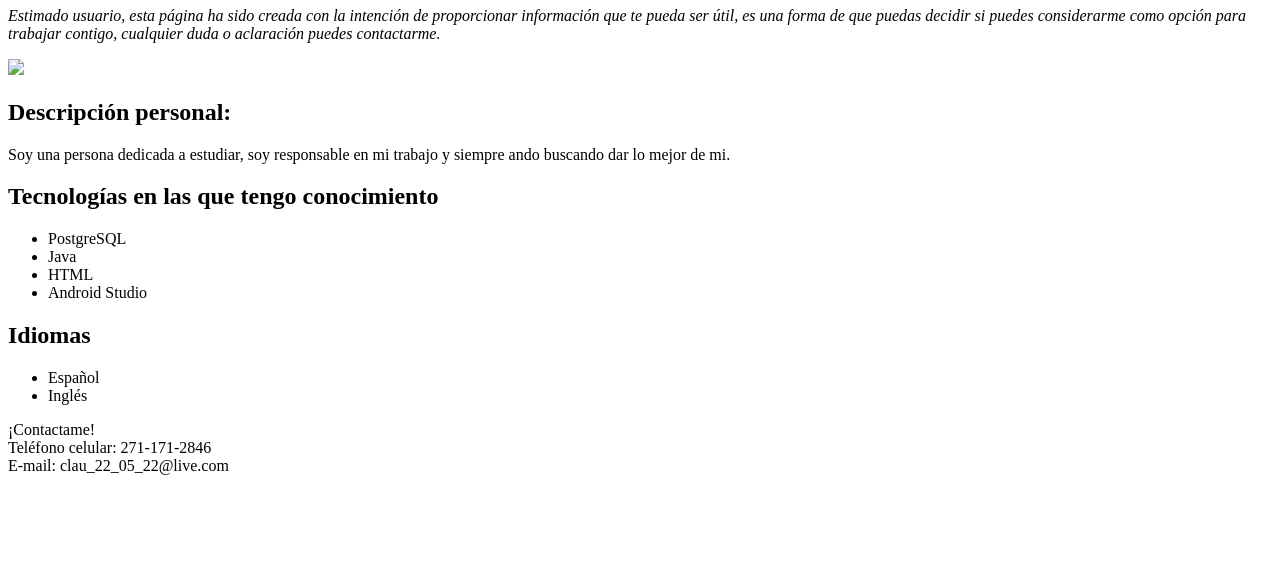
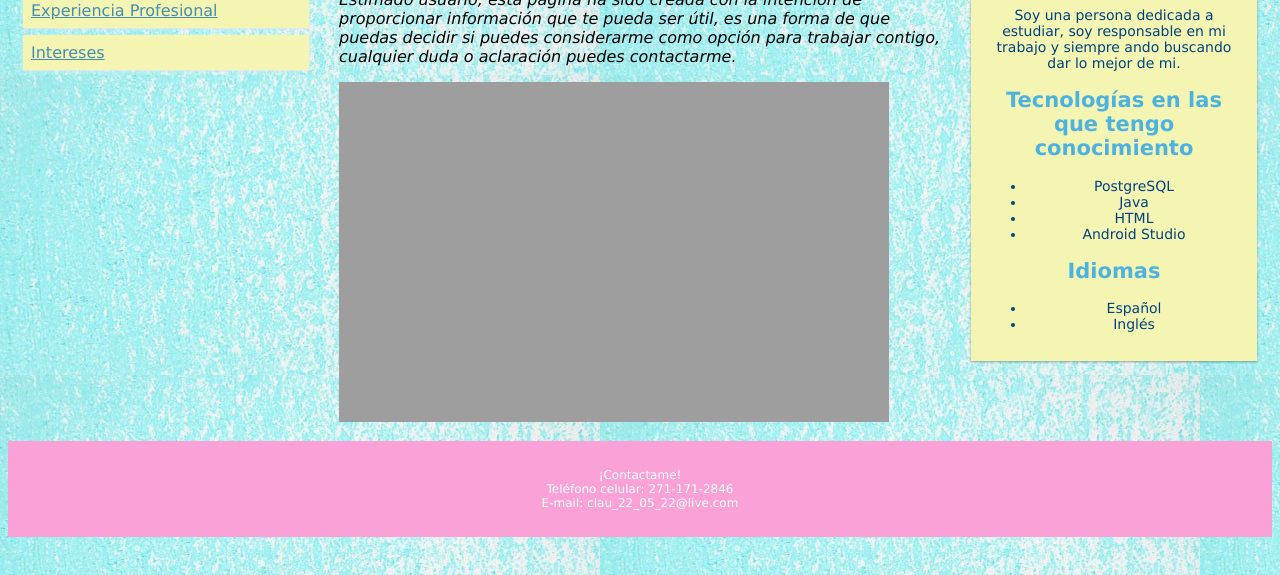
Before and after one commit to Jesus-Sanchez-G/Claudiacv, a plain HTML site: page responsivo/index.html in a window 1280 px wide. Shown: the part 225-800 px from the top of the page. Drawn offline with Linux system fonts and the light colour scheme; the site is published under a folder, as on GitHub Pages, so addresses that start at the root find nothing.

Commit message:
Update index.html

```diff
--- a/responsivo/index.html
+++ b/responsivo/index.html
@@ -2,7 +2,7 @@
 <html>
 <head>
 <meta name="viewport" content="width=device-width, initial-scale=1.0">
-<link rel="stylesheet" type="text/css" href="/css/EstiloCSS.css">
+<link rel="stylesheet" type="text/css" href="../css/EstiloCSS.css">
 </head>
 <body>
 
@@ -25,7 +25,7 @@
   <h1>¡Bienvenido!</h1>
   <p><Em>Estimado usuario, esta p&aacute;gina ha sido creada con la intenci&oacute;n de proporcionar informaci&oacute;n que te pueda ser &uacute;til, es una forma de que puedas decidir si puedes considerarme como opci&oacute;n
     para trabajar contigo, cualquier duda o aclaraci&oacute;n puedes contactarme. </Em></p>
-    <img id="Claudia" src="/img/IMG_20190804_131237.jpg">
+    <img id="Claudia" src="../img/IMG_20190804_131237.jpg">
 </div>
 
 <div class="col-3 right">
```
